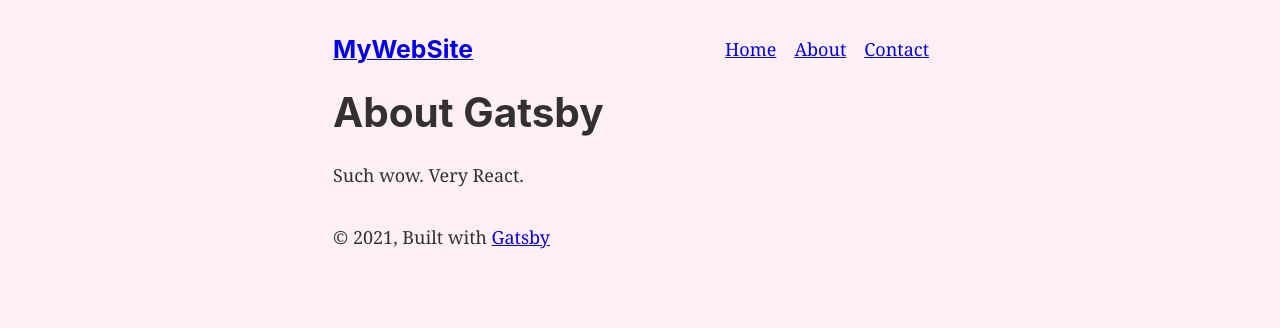
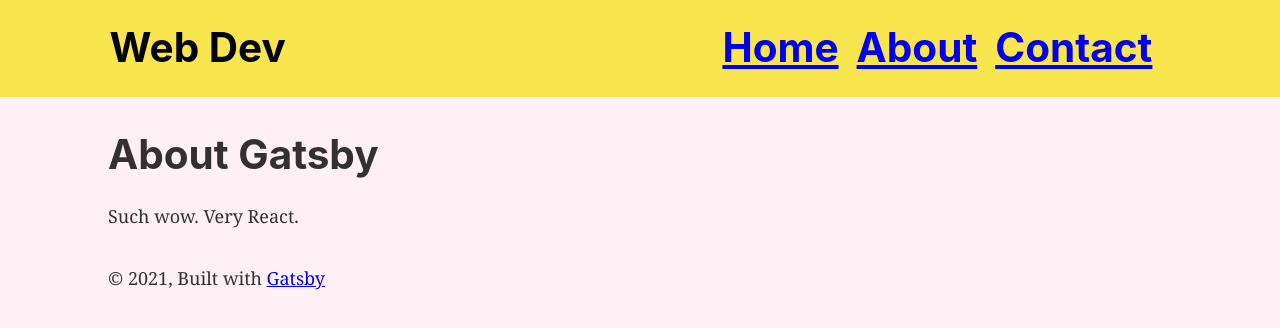
Before and after one commit to sridhar-natuva/dev-portfolio, a Gatsby site: page /about in a window 1280 px wide. Built offline with nearby package versions, Linux system fonts and the light colour scheme; Gatsby itself is replaced by a stand-in of ours.

Commit message:
layout css adjusted

```diff
--- a/src/components/header.js
+++ b/src/components/header.js
@@ -9,46 +9,38 @@ const ListLink = props => (
 
 
 const Header = ({ siteTitle }) => (
-  // <header
-  //   style={{
-  //     background: `#f9e64f`,
-  //     marginBottom: `1.45rem`,
-  //   }}
-  // >
-  //   <div
-  //     style={{
-  //       margin: `0 auto`,
-  //       maxWidth: 960,
-  //       padding: `1.45rem 1.0875rem`,
-  //     }}
-  //   >
-  //     <h1 style={{ margin: 0 }}>
-  //       <Link
-  //         to="/"
-  //         style={{
-  //           color: `black`,
-  //           textDecoration: `none`,
-  //         }}
-  //       >
-  //         {siteTitle}
-  //       </Link>
-  //     </h1>
-  //   </div>
-  // </header>
+  <header
+    style={{
+      background: `#f9e64f`,
+      marginBottom: `1.5rem`,
+    }}
+  >
+    <div
+      style={{
+        margin: `0 auto`,
+        maxWidth: 1100,
+        padding: `1.45rem 1.0875rem`,
+      }}
+    >
+      <h1 style={{ margin: 0 }}>
+        <Link
+          to="/"
+          style={{
+            color: `black`,
+            textDecoration: `none`,
+          }}
+        >
+          {siteTitle}
+        </Link>
 
-  <header style={{ marginBottom: `1.5rem` }}>
-    <Link to="/" style={{ textShadow: `none`, backgroundImage: `none` }}>
-      <h3 style={{ display: `inline` }}>MyWebSite</h3>
-    </Link>
-    <ul style={{ listStyle: `none`, float: `right` }}>
-      <ListLink to="/">Home</ListLink>
-      <ListLink to="/about/">About</ListLink>
-      <ListLink to="/contact/">Contact</ListLink>
-    </ul>
+        <ul style={{ listStyle: `none`, float: `right` }}>
+          <ListLink to="/">Home</ListLink>
+          <ListLink to="/about/">About</ListLink>
+          <ListLink to="/contact/">Contact</ListLink>
+        </ul>
+      </h1>
+    </div>
   </header>
-
-
-
 )
 
 Header.propTypes = {
--- a/src/components/layout.js
+++ b/src/components/layout.js
@@ -27,9 +27,9 @@ const Layout = ({ children }) => {
 
   return (
     <>
+      <Header siteTitle='Web Dev'>  </Header>
+      <div style={{ margin: `2rem auto`, maxWidth: 1100, padding: `0 1rem` }} >
 
-      <div style={{ margin: `2rem auto`, maxWidth: 650, padding: `0 1rem` }} >
-        <Header >  </Header>
         <main>{children}</main>
         <footer
           style={{
```
